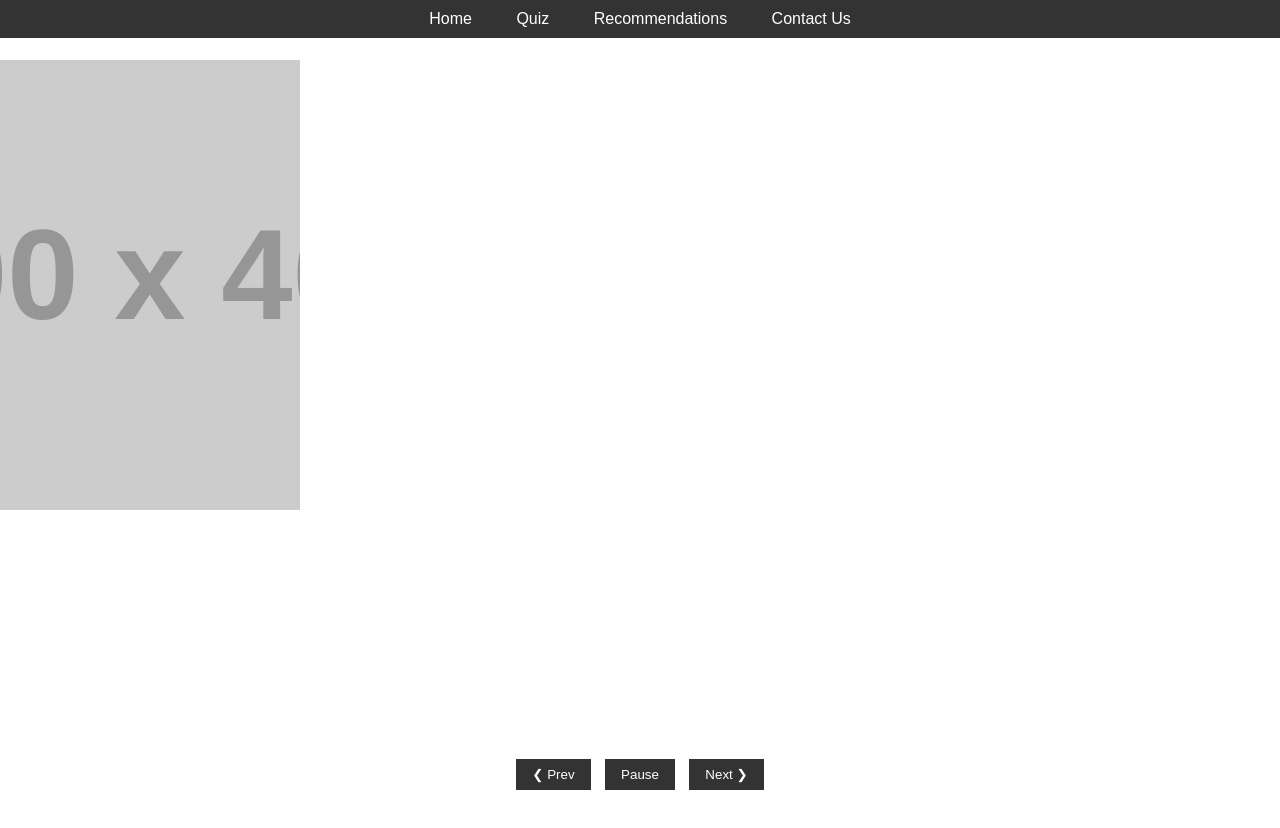
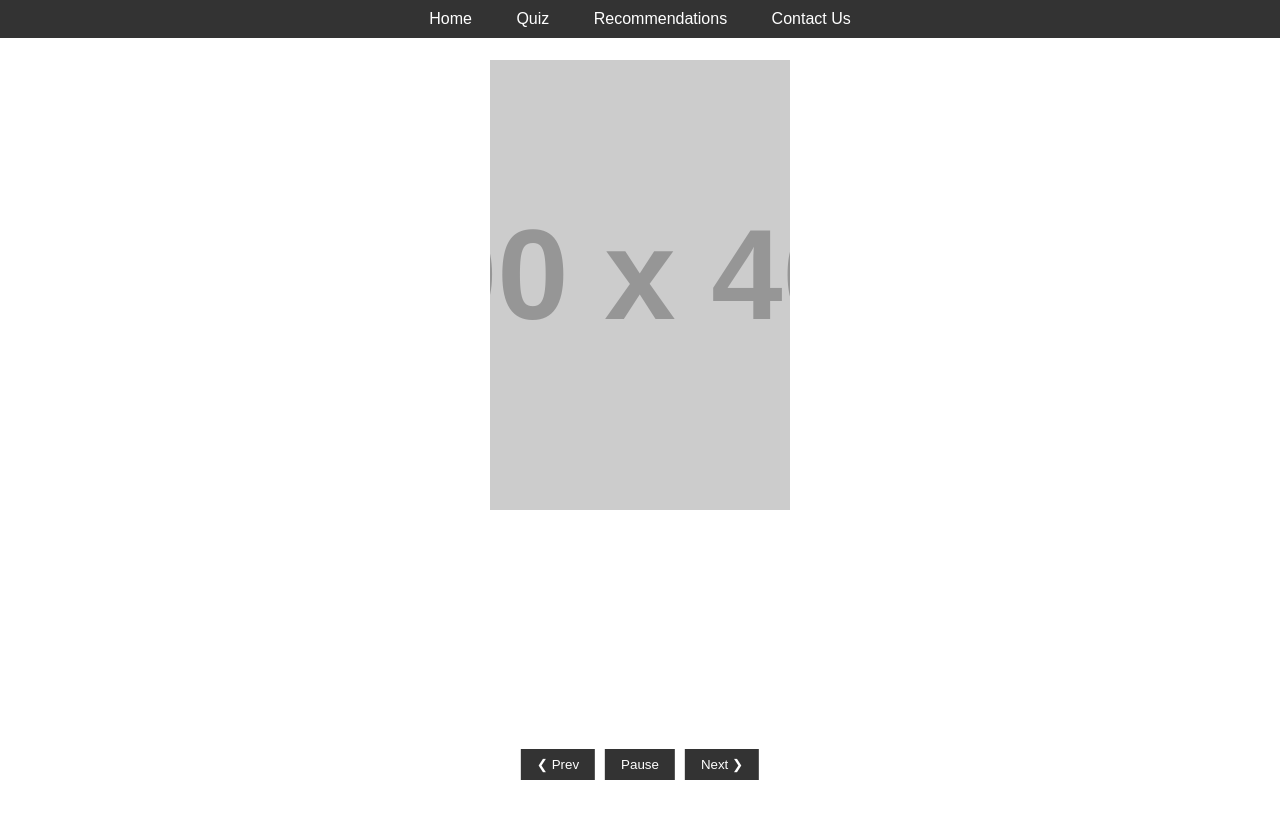
Before and after one commit to AceChianni/Capstone-AnimeFinder, a plain HTML site: page index.html in a window 1280 px wide. Drawn offline with Linux system fonts and the light colour scheme; placeholder pictures from the web are drawn by us.

Commit message:
refining

```diff
--- a/styles.css
+++ b/styles.css
@@ -37,6 +37,9 @@ body, html {
     width: 100%;
     overflow: hidden; /* Hide overflow content */
     position: relative;
+    display: flex;
+    justify-content: center;
+    align-items: center;
 }
 
 .slide {
@@ -54,10 +57,12 @@ body, html {
 /* Slideshow Controls */
 .controls {
     position: absolute;
-    bottom: 10px;
-    left: 0;
-    right: 0;
-    text-align: center;
+    bottom: 20px;
+    left: 50%;
+    transform: translateX(-50%);
+    display: flex;
+    justify-content: center;
+    align-items: center;
 }
 
 .controls button {
```
